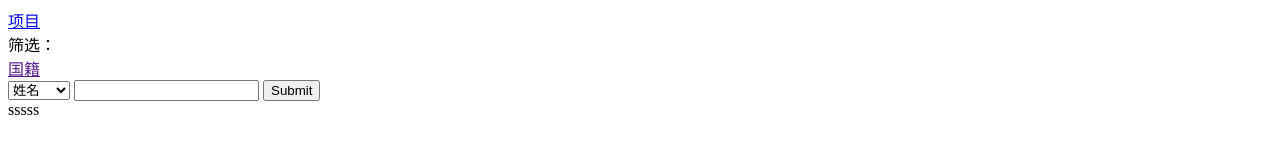
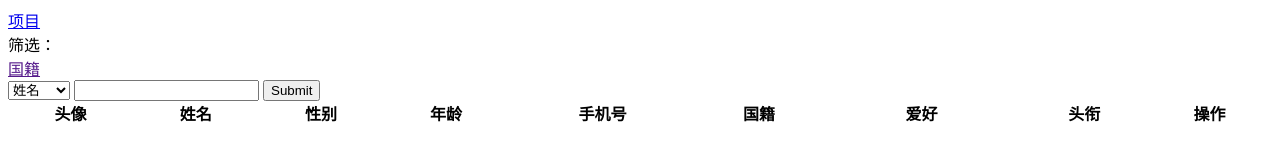
Before and after one commit to TezukaKunimitsuFront-end/javascript, a plain HTML site: page curriculum/index.html in a window 1280 px wide. Drawn offline with Linux system fonts and the light colour scheme.

Commit message:
第一天

```diff
--- a/curriculum/index.html
+++ b/curriculum/index.html
@@ -34,7 +34,8 @@
           </div>
         </div>
       </div>
-      <div id="table-data-wrap">sssss</div>
+      <div id="table-data-wrap"></div>
     </div>
+    <script src="js/script.js"></script>
   </body>
 </html>
--- /dev/null
+++ b/curriculum/js/script.js
@@ -0,0 +1,31 @@
+"use strict"; //严格模式
+// 获取div
+const divDom = document.getElementById("table-data-wrap"); //获取元素
+const divDom1 = document.getElementById("aaa"); //获取元素
+console.log(divDom);
+//固定语法
+const tableDom = document.createElement("table"); //创建DOM元素
+
+tableDom.width = "100%";
+tableDom.setAttribute("border", "0"); //设置属性
+tableDom.setAttribute("cellpadding", "0");
+tableDom.setAttribute("cellspacing", "0");
+tableDom.setAttribute("id", "table-data-wrap");
+let aa = tableDom.getAttribute("id"); //获取属性
+
+// tableDom.innerHTML = "卢本伟牛逼";//改DOM元素的内容
+tableDom.innerHTML = `<thead>
+                        <tr>
+                            <th>头像</th>
+                            <th>姓名</th>
+                            <th>性别</th>
+                            <th>年龄</th>
+                            <th>手机号</th>
+                            <th>国籍</th>
+                            <th width="200">爱好</th>
+                            <th>头衔</th>
+                            <th>操作</th>
+                        </tr>
+                     </thead>`;
+
+divDom.appendChild(tableDom);
```
